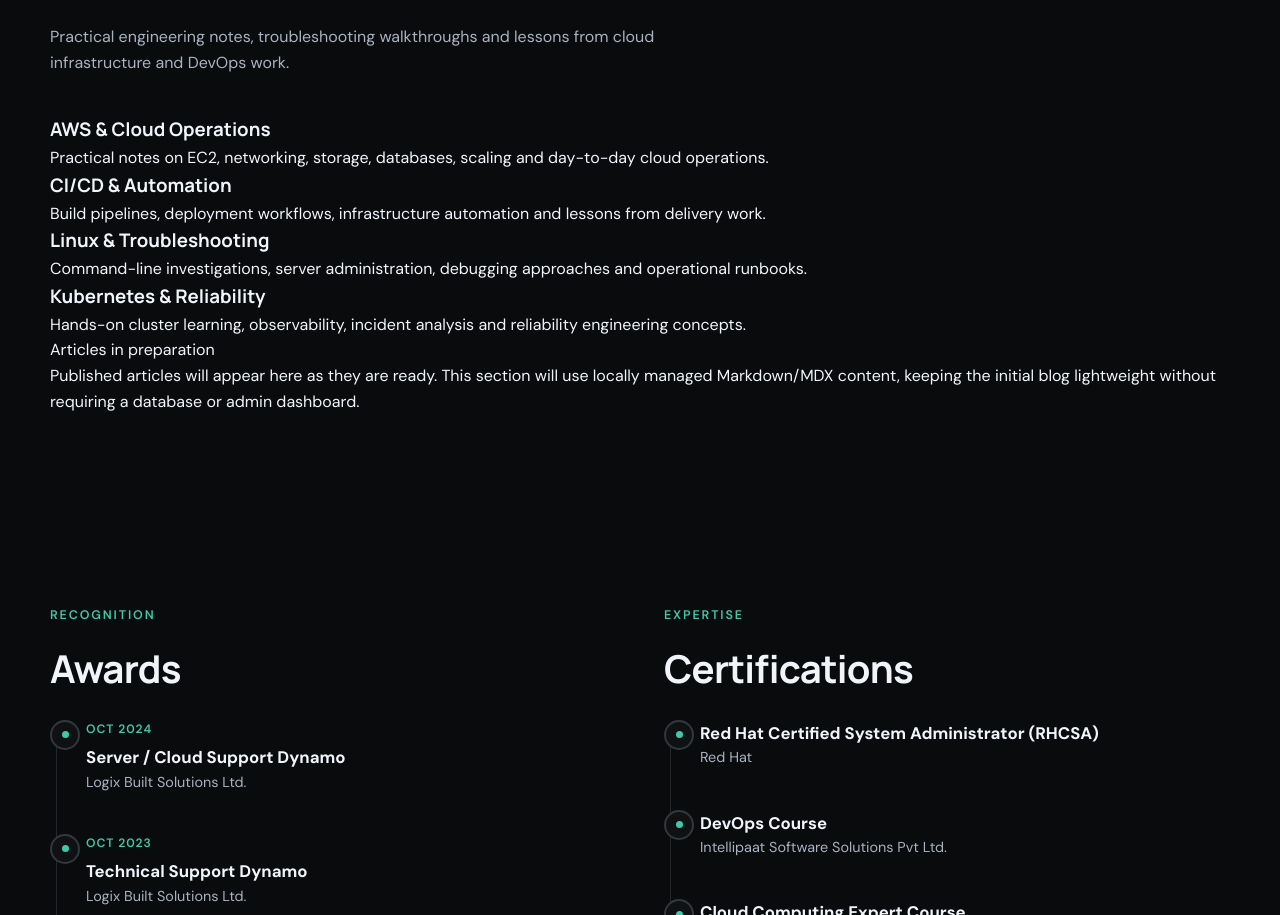
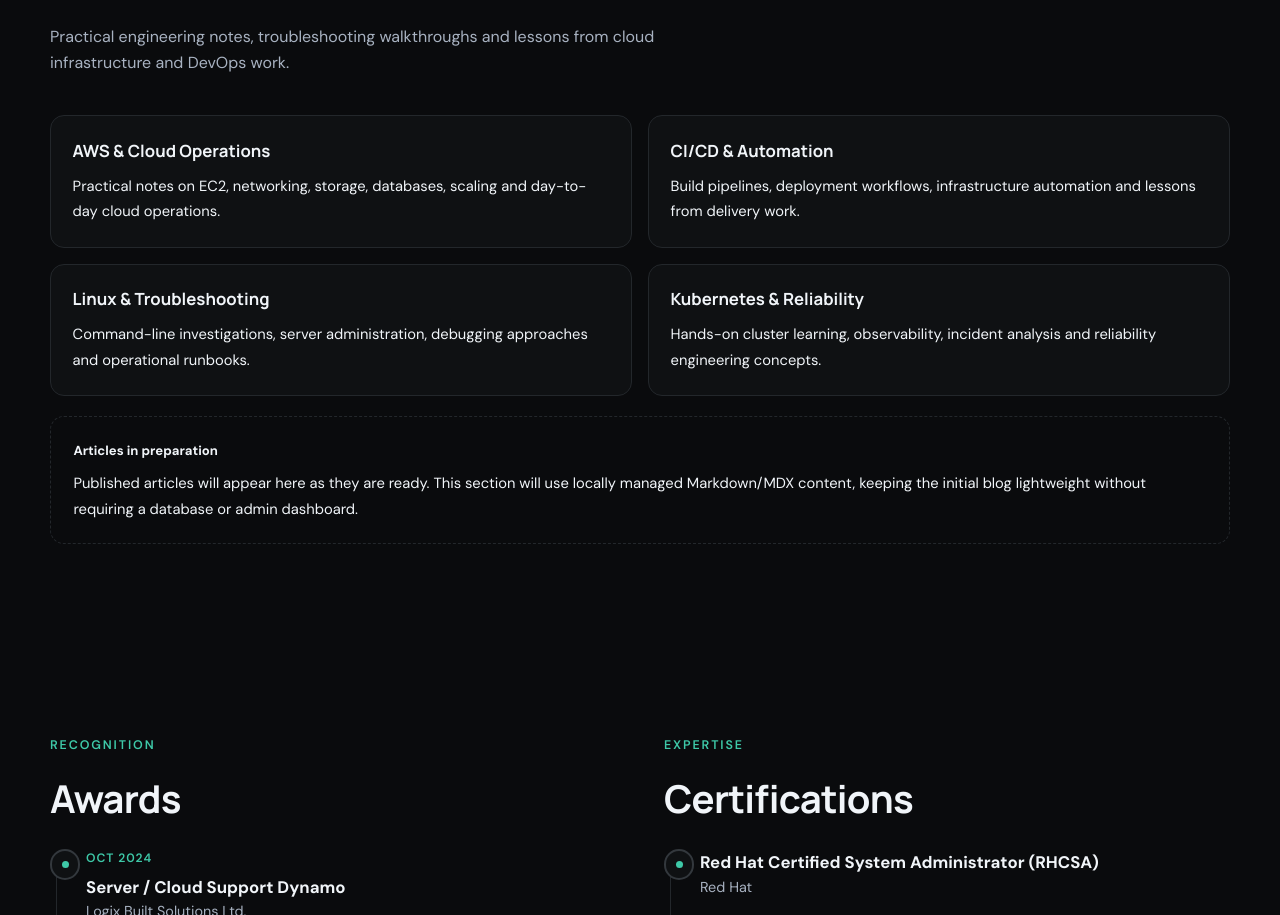
Before and after one commit to jenidevops30/portfolio, a React (Vite) app in the folder frontend/: page / in a window 1280 px wide. Shown: the part 8517-9432 px from the top of the page. Built offline with nearby package versions, Linux system fonts and the light colour scheme.

Commit message:
Style technical writing section

```diff
--- a/frontend/src/App.css
+++ b/frontend/src/App.css
@@ -1363,3 +1363,52 @@ h1, h2, h3, .editorial-name { font-family: 'Manrope', 'DM Sans', sans-serif; }
     padding: 1rem;
   }
 }
+
+/* Phase 1 — lightweight technical writing landing section */
+.writing-topic-grid {
+  display: grid;
+  grid-template-columns: repeat(2, minmax(0, 1fr));
+  gap: 1rem;
+  margin-top: 2rem;
+}
+
+.writing-topic-card {
+  padding: 1.35rem;
+  border: 1px solid var(--border);
+  border-radius: 14px;
+  background: var(--surface);
+}
+
+.writing-topic-card h3 {
+  margin: 0 0 0.55rem;
+  font-size: 1.05rem;
+}
+
+.writing-topic-card p,
+.blog-empty-state p {
+  margin: 0;
+  color: var(--text-secondary);
+  font-size: 0.92rem;
+  line-height: 1.75;
+}
+
+.blog-empty-state {
+  margin-top: 1.25rem;
+  padding: 1.25rem 1.4rem;
+  border: 1px dashed var(--border);
+  border-radius: 14px;
+}
+
+.blog-status {
+  display: inline-block;
+  margin-bottom: 0.65rem;
+  color: var(--text);
+  font-size: 0.82rem;
+  font-weight: 700;
+}
+
+@media (max-width: 700px) {
+  .writing-topic-grid {
+    grid-template-columns: 1fr;
+  }
+}
```
